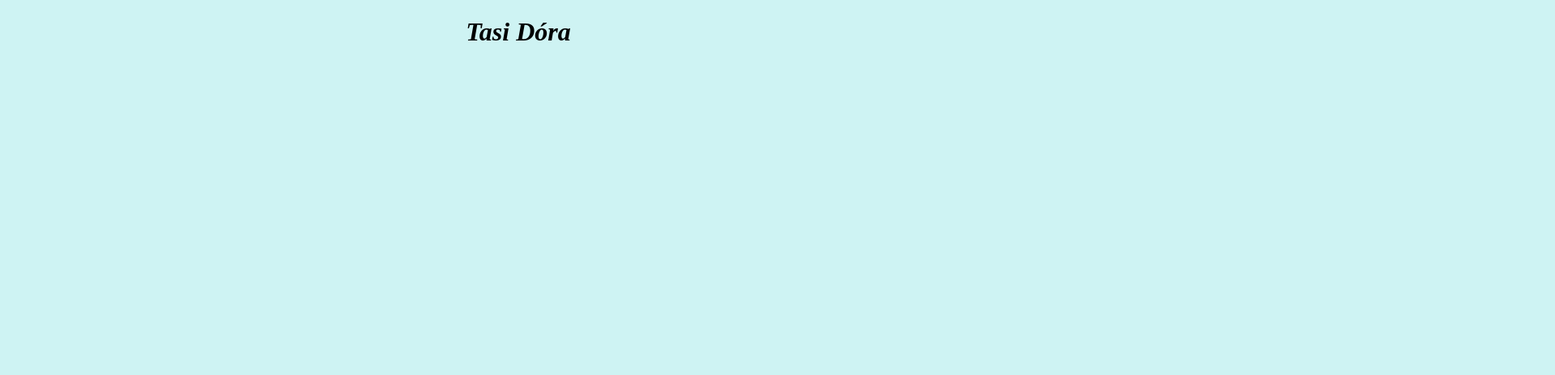
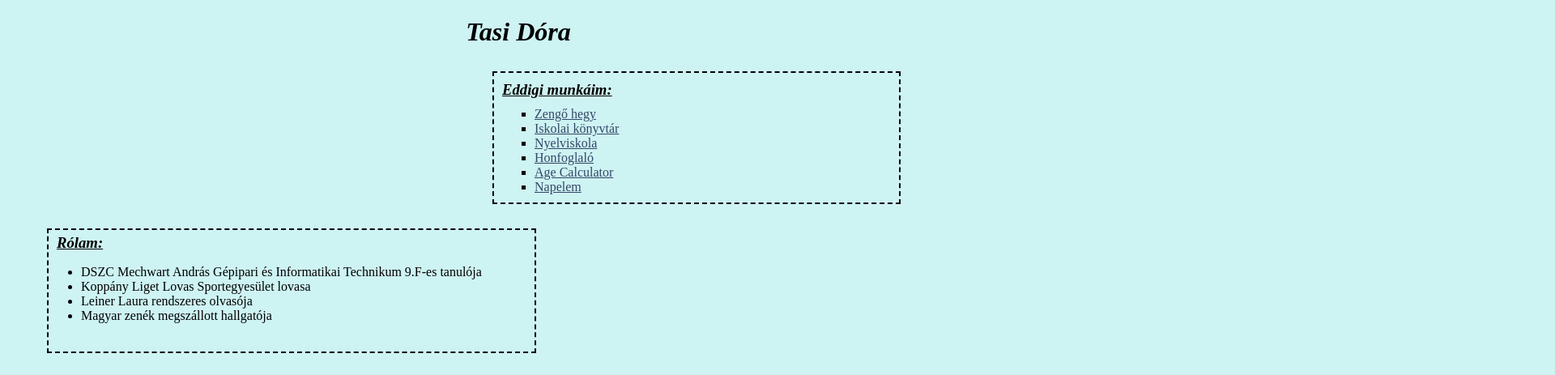
Before and after one commit to TasiDora/TasiDora.github.io, a plain HTML site: page index.html in a window 1280 px wide. Shown: the top 463 px of the page at 81% size, 1920 px wide, since content can reach past the window. Drawn offline with Linux system fonts and the light colour scheme.

Commit message:
Update index.html

```diff
--- a/index.html
+++ b/index.html
@@ -26,21 +26,21 @@
             list-style-type: circle;
         }
         #munkak{
-            margin: 30% 150% 30% 600%;
-            width: 500%;
+            margin: 30px 150px 30px 600px;
+            width: 500px;
             border: 2px dashed black;
         }
         #munkak h3{
-            margin: 10%;
+            margin: 10px;
         }
         #munkak ul{
-            margin: 5% 0 10% 10%;
+            margin: 5px 0 10px 10px;
             list-style: square;
         }
         #alja{
-            margin: 30% 50%;
-            width: 600%;
-            height: 150%;
+            margin: 30px 50px;
+            width: 600px;
+            height: 150px;
             border: 2px dashed black;
         }
         #alja h3{
```
